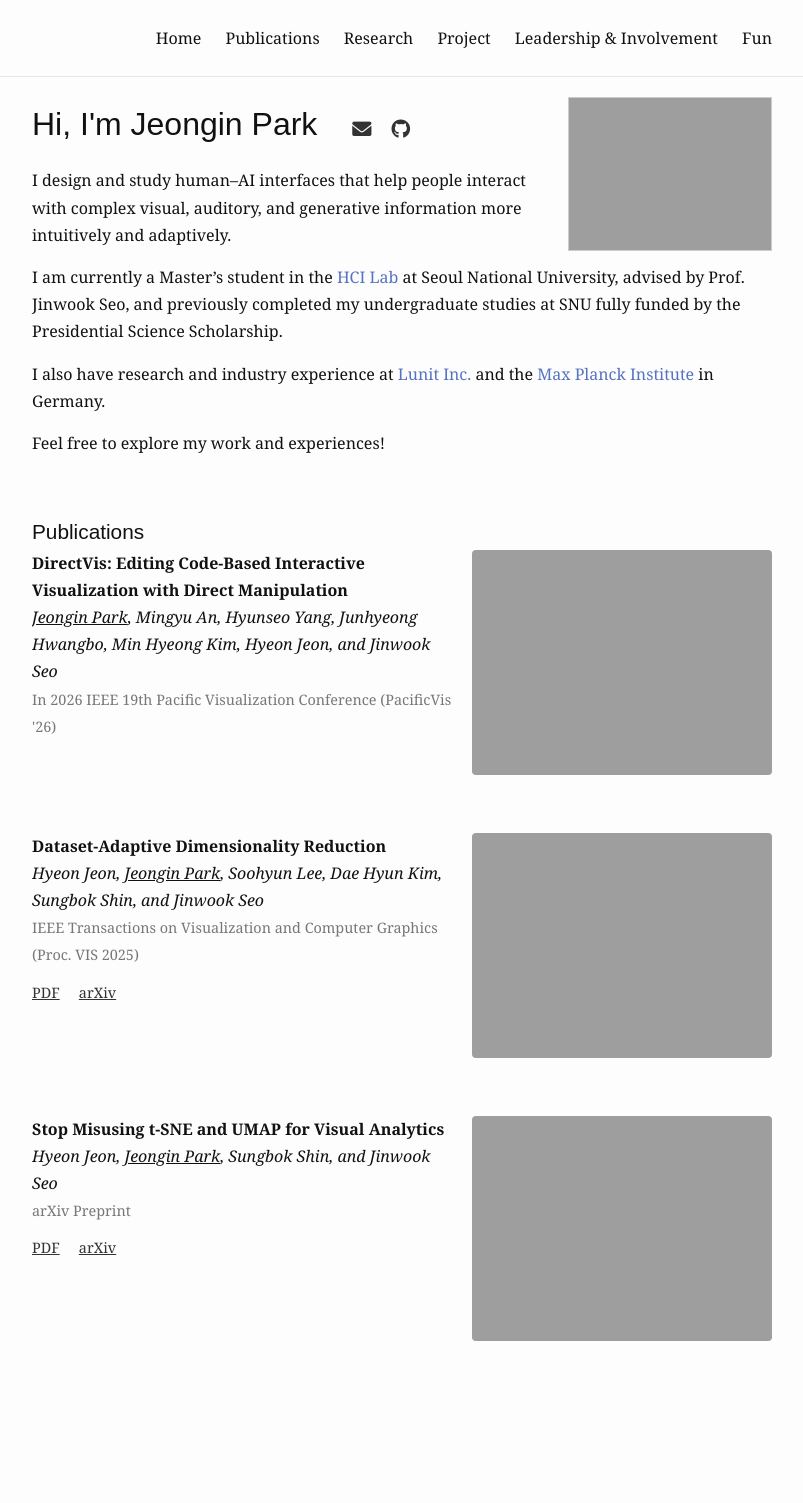
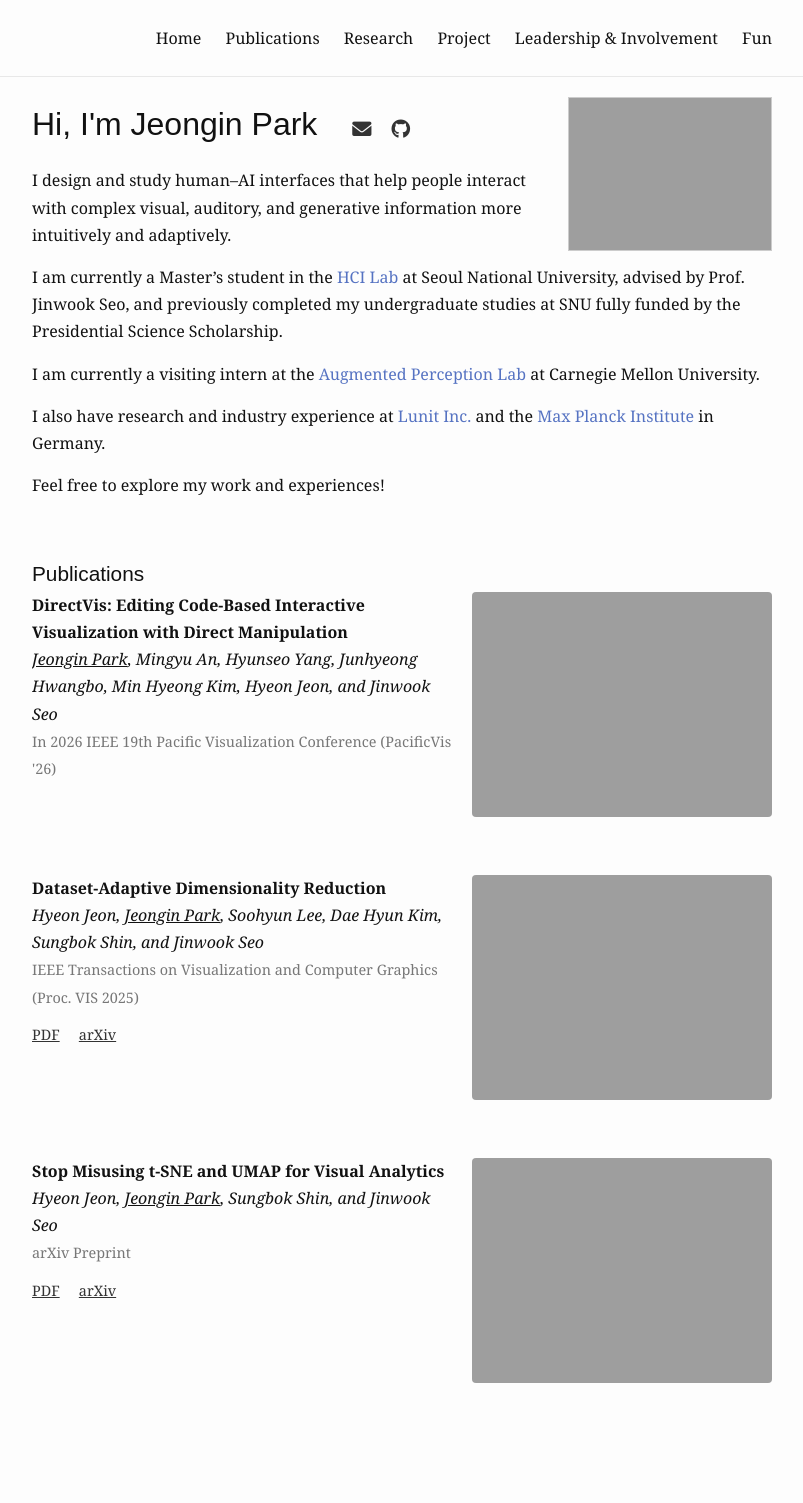
Before and after one commit to ZzeongB/ZzeongB.github.io, a Jekyll site: the page built from _pages/index.md, in a window 1280 px wide. Shown: the whole page, without its empty margins (238-1041 px from the left). Built offline with Jekyll 4.4.1, drawn with Linux system fonts in a browser that asks for light colours; before the commit the page ends 1461 px from its top, so only the background shows below that.

Commit message:
visiting info

```diff
--- a/_pages/index.md
+++ b/_pages/index.md
@@ -26,6 +26,8 @@ I design and study human–AI interfaces that help people interact with complex
 
 I am currently a Master’s student in the [HCI Lab](http://hcil.snu.ac.kr/) at Seoul National University, advised by Prof. Jinwook Seo, and previously completed my undergraduate studies at SNU fully funded by the Presidential Science Scholarship.
 
+I am currently a visiting intern at the [Augmented Perception Lab](https://augmented-perception.org/) at Carnegie Mellon University.
+
 I also have research and industry experience at [Lunit Inc.](https://www.lunit.io/) and the [Max Planck Institute](https://www.mpcdf.mpg.de/) in Germany.
 
 Feel free to explore my work and experiences!
```
